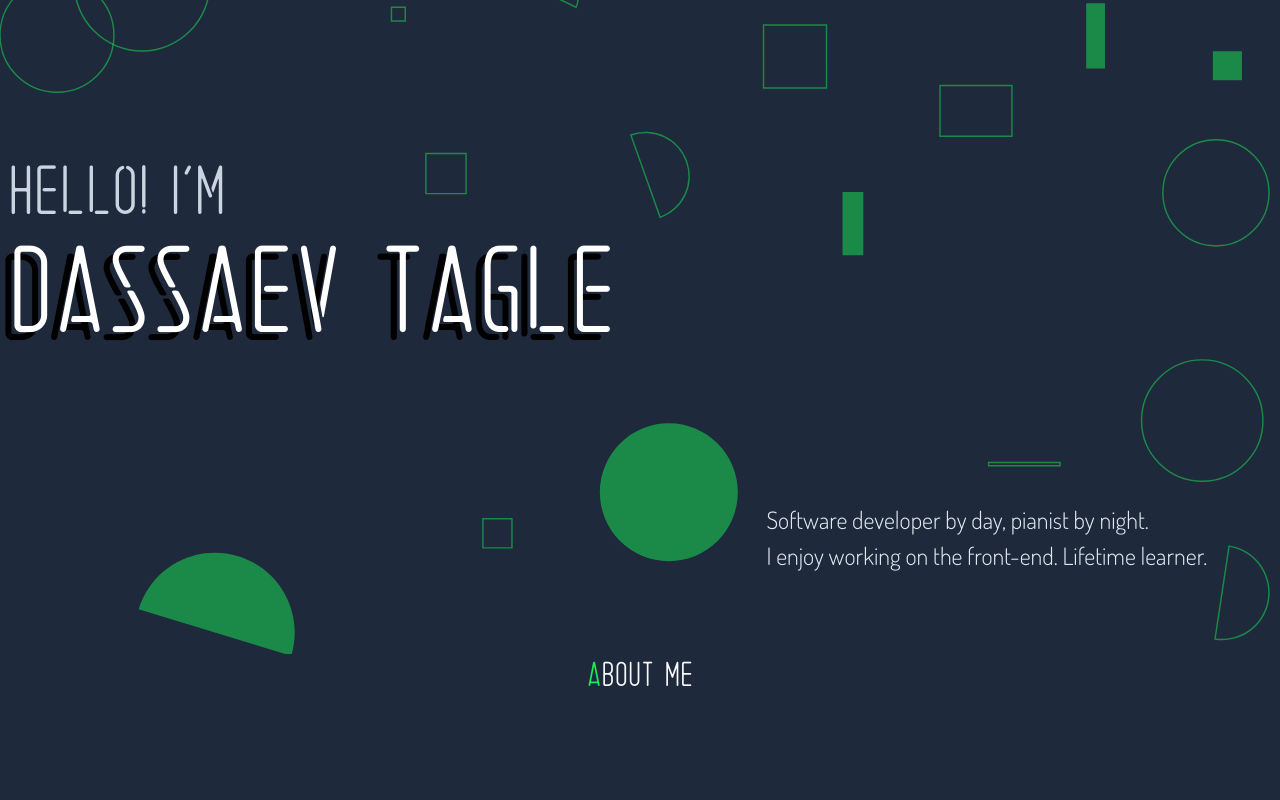
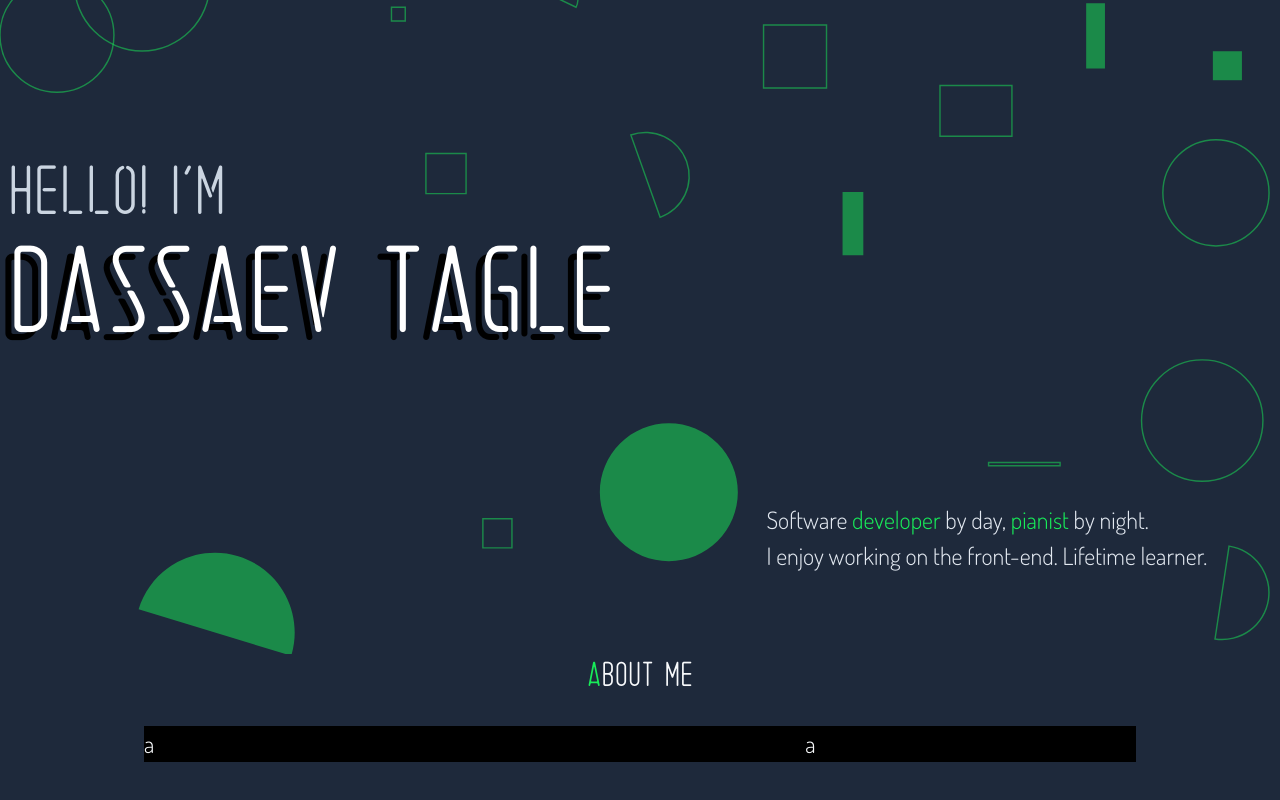
Before and after one commit to dassaevtagle/portfolio_2022, a React (Create React App) app: page / in a window 1280 px wide. Shown: the part 194-994 px from the top of the page. Built offline with nearby package versions, Linux system fonts and the light colour scheme.

Commit message:
add grid on about section

```diff
--- a/src/sections/About.tsx
+++ b/src/sections/About.tsx
@@ -5,6 +5,10 @@ function About () {
   return (
     <FullPageContainer>
       <Title>About me</Title>
+      <section className="grid grid-cols-3 mx-36">
+        <div className="md:col-span-2 bg-black">a</div>
+        <div className="md:col-span-1 bg-black">a</div>
+      </section>
     </FullPageContainer>
   )
 }
--- a/src/sections/Hero.tsx
+++ b/src/sections/Hero.tsx
@@ -5,7 +5,7 @@ import './Hero.scss'
 function Hero () {
   return (
     <FullPageContainer>
-      <div className="hero" style={{backgroundImage: `url(${Background})`}}>
+      <section className="hero" style={{backgroundImage: `url(${Background})`}}>
         <h2 className="hero-greeting reiju">
           Hello! I'm
           <br/>
@@ -14,11 +14,12 @@ function Hero () {
           </span>
         </h2>
         <h3 className="hero-intro">
-          Software developer by day, pianist by night.
+          Software <span className="text-highlight">developer </span>
+          by day, <span className="text-highlight"> pianist </span>by night.
           <br/>
           I enjoy working on the front-end. Lifetime learner.
         </h3>
-      </div>
+      </section>
     </FullPageContainer>
   )
 }
```
